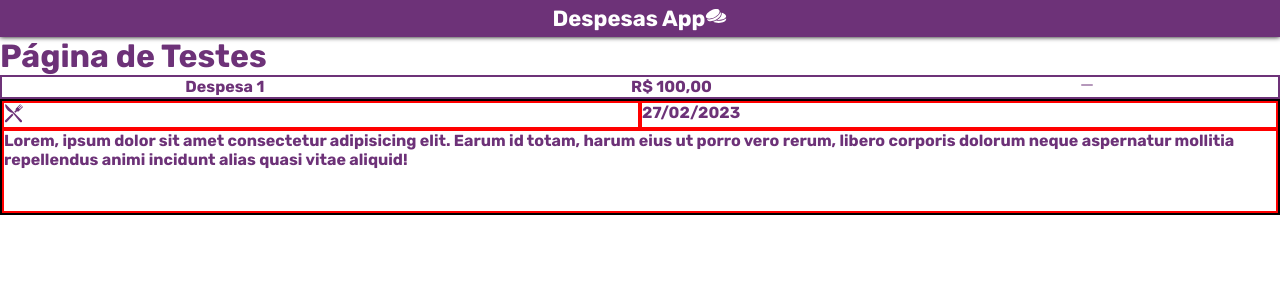
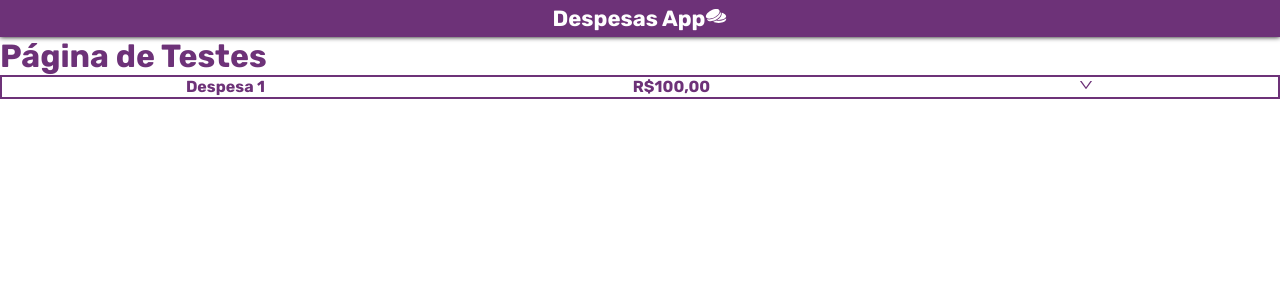
Before and after one commit to GabrielSilper/despesas-app, a React (Create React App) app: page /test in a window 1280 px wide. Shown: the top 300 px of the page. Built offline with nearby package versions, Linux system fonts and the light colour scheme.

Commit message:
Coloquei um componente empty

```diff
--- a/src/components/CollapseComponent.jsx
+++ b/src/components/CollapseComponent.jsx
@@ -1,36 +1,37 @@
-import React, { useState } from "react";
-import { AiOutlineDown, AiOutlineMinus } from "react-icons/ai";
-import { GiKnifeFork } from "react-icons/gi";
-import { RiBillLine } from "react-icons/ri";
-import { BsCreditCard } from "react-icons/bs";
-import { TbBeach, TbDotsCircleHorizontal } from "react-icons/tb";
-import { MdOutlineHomeWork } from "react-icons/md";
-import BodyCollapse from "../style/Collapse/BodyCollapse";
-import HeaderCollapse from "../style/Collapse/HeaderCollapse";
-import WrapperCollapse from "../style/Collapse/WrapperCollapse";
-import formattedDate from "../helpers/formattedDate";
+import PropTypes from 'prop-types';
+import React, { useState } from 'react';
+import { AiOutlineDown, AiOutlineMinus } from 'react-icons/ai';
+import { GiKnifeFork } from 'react-icons/gi';
+import { RiBillLine } from 'react-icons/ri';
+import { BsCreditCard } from 'react-icons/bs';
+import { TbBeach, TbDotsCircleHorizontal } from 'react-icons/tb';
+import { MdOutlineHomeWork } from 'react-icons/md';
+import BodyCollapse from '../style/Collapse/BodyCollapse';
+import HeaderCollapse from '../style/Collapse/HeaderCollapse';
+import WrapperCollapse from '../style/Collapse/WrapperCollapse';
+import formattedDate from '../helpers/formattedDate';
 
 function CollapseComponent({ expense }) {
   const { name, value, type, date, description } = expense;
   const dateProp = new Date(date);
-  const [show, setShow] = useState(true);
+  const [show, setShow] = useState(false);
 
-  const icon = ((type) => {
-    switch (type) {
-      case "Conta":
-        return <RiBillLine size={22} />;
-      case "Cartão":
-        return <BsCreditCard size={20} />;
-      case "Trabalho":
-        return <MdOutlineHomeWork size={22} />;
-      case "Comida":
-        return <GiKnifeFork size={20} />;
-      case "Lazer":
-        return <TbBeach size={22} />;
-      case "Outros":
-        return <TbDotsCircleHorizontal size={22} />;
-      default:
-        return "---";
+  const icon = ((theType) => {
+    switch (theType) {
+    case 'Conta':
+      return <RiBillLine size={ 22 } />;
+    case 'Cartão':
+      return <BsCreditCard size={ 20 } />;
+    case 'Trabalho':
+      return <MdOutlineHomeWork size={ 22 } />;
+    case 'Comida':
+      return <GiKnifeFork size={ 20 } />;
+    case 'Lazer':
+      return <TbBeach size={ 22 } />;
+    case 'Outros':
+      return <TbDotsCircleHorizontal size={ 22 } />;
+    default:
+      return '---';
     }
   })(type);
 
@@ -46,12 +47,15 @@ function CollapseComponent({ expense }) {
     <WrapperCollapse>
       <HeaderCollapse>
         <span>{name}</span>
-        <span>R$ {value}</span>
+        <span>
+          R$
+          {value}
+        </span>
         <span>
           {show ? (
-            <AiOutlineMinus onClick={() => setShow(!show)} />
+            <AiOutlineMinus onClick={ () => setShow(!show) } />
           ) : (
-            <AiOutlineDown onClick={() => setShow(!show)} />
+            <AiOutlineDown onClick={ () => setShow(!show) } />
           )}
         </span>
       </HeaderCollapse>
@@ -60,4 +64,14 @@ function CollapseComponent({ expense }) {
   );
 }
 
+CollapseComponent.propTypes = {
+  expense: PropTypes.shape({
+    date: PropTypes.string.isRequired,
+    description: PropTypes.string.isRequired,
+    name: PropTypes.string.isRequired,
+    type: PropTypes.string.isRequired,
+    value: PropTypes.string.isRequired,
+  }).isRequired,
+};
+
 export default CollapseComponent;
--- /dev/null
+++ b/src/components/Empty.jsx
@@ -0,0 +1,18 @@
+import React from 'react';
+import { BsEmojiSunglasses } from 'react-icons/bs';
+import EmptyElement from '../style/Empty/EmptyElement';
+import WrapperEmpty from '../style/Empty/WrapperEmpty';
+
+function Empty() {
+  return (
+    <WrapperEmpty>
+      <EmptyElement>
+        Nenhuma despesa ainda
+        {' '}
+        <BsEmojiSunglasses size={ 20 } />
+      </EmptyElement>
+    </WrapperEmpty>
+  );
+}
+
+export default Empty;
--- a/src/components/MobileContent.jsx
+++ b/src/components/MobileContent.jsx
@@ -1,12 +1,18 @@
-import React, { useContext } from "react";
-import ExpenseContext from "../context/ExpenseContext";
-import WrapperButton from "../style/Button/WrapperButton";
-import WrapperMobile from "../style/MobileExpenseForm/WrapperMobile";
-import BtnAddExpense from "./BtnAddExpense";
-import MobileExpenseForm from "./MobileExpenseForm";
+import React, { useContext } from 'react';
+import ExpenseContext from '../context/ExpenseContext';
+import WrapperButton from '../style/Button/WrapperButton';
+import WrapperMobile from '../style/MobileExpenseForm/WrapperMobile';
+import BtnAddExpense from './BtnAddExpense';
+import CollapseComponent from './CollapseComponent';
+import Empty from './Empty';
+import MobileExpenseForm from './MobileExpenseForm';
 
 function MobileContent() {
-  const { expense } = useContext(ExpenseContext);
+  const { expenses } = useContext(ExpenseContext);
+  const isExpenseEmpty = expenses.length === 0;
+  const expenseList = expenses.map((expense) => (
+    <CollapseComponent expense={ expense } key={ expense.id } />
+  ));
 
   return (
     <WrapperMobile>
@@ -14,6 +20,7 @@ function MobileContent() {
       <WrapperButton>
         <BtnAddExpense />
       </WrapperButton>
+      {isExpenseEmpty ? <Empty /> : expenseList}
     </WrapperMobile>
   );
 }
--- a/src/helpers/randomId.js
+++ b/src/helpers/randomId.js
@@ -1,6 +1,8 @@
 const randomId = (() => {
-  const part1 = Math.random().toString(16).substring(8);
-  const part2 = Math.random().toString(16).substring(8);
+  const hex = 16;
+  const cut = 8;
+  const part1 = Math.random().toString(hex).substring(cut);
+  const part2 = Math.random().toString(hex).substring(cut);
   return `${part1}-${part2}`;
 })();
 
--- a/src/pages/Test.jsx
+++ b/src/pages/Test.jsx
@@ -1,19 +1,19 @@
-import React from "react";
-import CollapseComponent from "../components/CollapseComponent";
+import React from 'react';
+import CollapseComponent from '../components/CollapseComponent';
 
 function Test() {
   const example = {
-    name: "Despesa 1",
-    value: "100,00",
-    type: "Comida",
-    date: "2023-02-27",
+    name: 'Despesa 1',
+    value: '100,00',
+    type: 'Comida',
+    date: '2023-02-27',
     description:
-      "Lorem, ipsum dolor sit amet consectetur adipisicing elit. Earum id totam, harum eius ut porro vero rerum, libero corporis dolorum neque aspernatur mollitia repellendus animi incidunt alias quasi vitae aliquid!",
+      'Lorem, ipsum dolor sit amet consectetur adipisicing elit.',
   };
   return (
     <div>
       <h1>Página de Testes</h1>
-      <CollapseComponent expense={example}/>
+      <CollapseComponent expense={ example } />
     </div>
   );
 }
--- a/src/style/Collapse/BodyCollapse.jsx
+++ b/src/style/Collapse/BodyCollapse.jsx
@@ -1,4 +1,4 @@
-import styled from "styled-components";
+import styled from 'styled-components';
 
 const BodyCollapse = styled.div`
   border: 2px solid black;
--- a/src/style/Collapse/HeaderCollapse.jsx
+++ b/src/style/Collapse/HeaderCollapse.jsx
@@ -1,4 +1,4 @@
-import styled from "styled-components";
+import styled from 'styled-components';
 
 const HeaderCollapse = styled.div`
   border: 2px solid;
--- /dev/null
+++ b/src/style/Empty/EmptyElement.jsx
@@ -0,0 +1,10 @@
+import styled from 'styled-components';
+
+const EmptyElement = styled.span`
+  display: flex;
+  justify-content: center;
+  align-items: center;
+  gap: 2.5px;
+`;
+
+export default EmptyElement;
--- /dev/null
+++ b/src/style/Empty/WrapperEmpty.jsx
@@ -0,0 +1,8 @@
+import styled from 'styled-components';
+
+const WrapperEmpty = styled.div`
+  margin: 10px 0px;
+  padding: 5px;
+`;
+
+export default WrapperEmpty;
```
